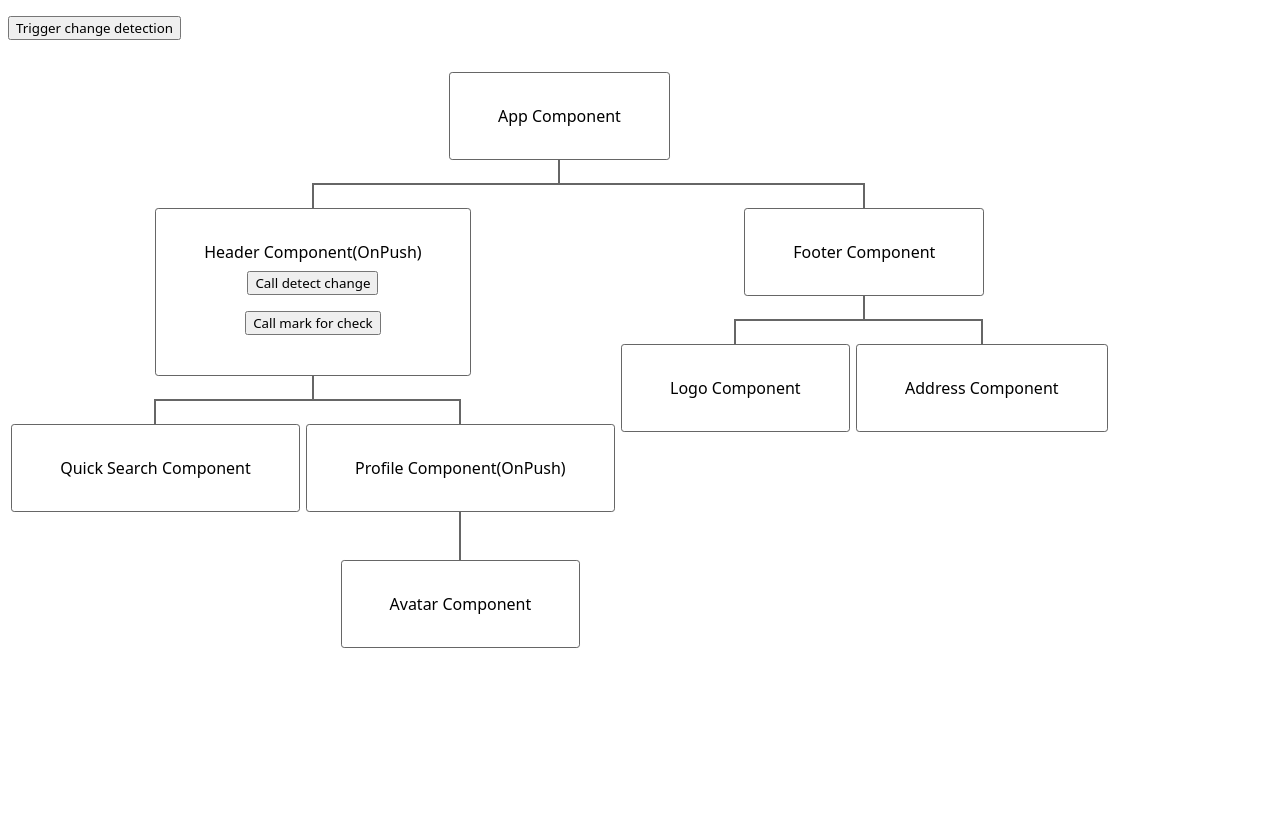
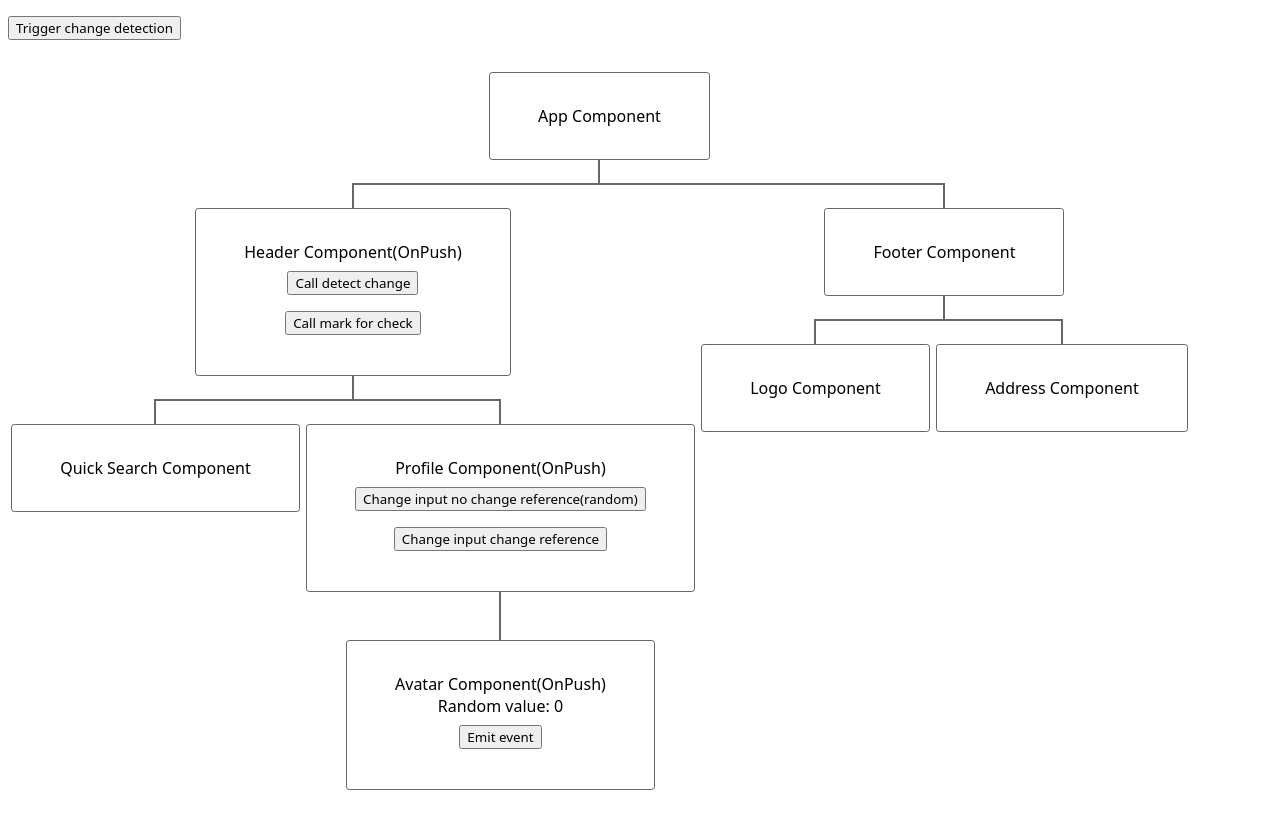
Before and after one commit to khanhtl/angular-change-detection, an Angular app: page / in a window 1280 px wide. Shown: the top 828 px of the page. Before the commit the page ends 800 px from the top, so only its background shows below. Built offline with nearby package versions, Linux system fonts and the light colour scheme.

Commit message:
feat: visualize

```diff
--- a/src/app/app.component.ts
+++ b/src/app/app.component.ts
@@ -1,4 +1,4 @@
-import { ApplicationRef, Component, ElementRef } from '@angular/core';
+import { ApplicationRef, Component, ElementRef, NgZone } from '@angular/core';
 import { highLight } from 'src/highLight';
 
 @Component({
@@ -7,7 +7,6 @@ import { highLight } from 'src/highLight';
     <button (click)="app.tick()">Trigger change detection</button>
     <ul class="tree">
       <li>
-        {{ highLight() }}
         <span>App Component</span>
         <ul>
           <li><app-header></app-header></li>
@@ -18,8 +17,10 @@ import { highLight } from 'src/highLight';
   `,
 })
 export class AppComponent {
-  constructor(public app: ApplicationRef, private el: ElementRef) { }
-  highLight() {
-    highLight(this.el);
+  constructor(public app: ApplicationRef, private el: ElementRef, private ngZone: NgZone) { }
+  ngDoCheck() {
+    this.ngZone.runOutsideAngular(() => {
+      highLight(this.el)
+    });
   }
 }
--- a/src/app/footer/address/address.component.ts
+++ b/src/app/footer/address/address.component.ts
@@ -1,17 +1,18 @@
-import { Component, ElementRef } from '@angular/core';
+import { Component, ElementRef, NgZone } from '@angular/core';
 import { highLight } from 'src/highLight';
 
 @Component({
   selector: 'app-address',
   template: `
-    {{ highLight() }}
     <span>Address Component</span>
   `
 })
 export class AddressComponent {
-  constructor(private el: ElementRef) {}
-  highLight() {
-    highLight(this.el)
+  constructor(private el: ElementRef, private ngZone: NgZone) {}
+  ngDoCheck(): void {
+    this.ngZone.runOutsideAngular(() => {
+      highLight(this.el)
+    });
   }
 
 }
--- a/src/app/footer/footer.component.ts
+++ b/src/app/footer/footer.component.ts
@@ -1,10 +1,9 @@
-import { Component, ElementRef } from '@angular/core';
+import { Component, ElementRef, NgZone } from '@angular/core';
 import { highLight } from 'src/highLight';
 
 @Component({
   selector: 'app-footer',
   template: `
-    {{ highLight() }}
     <span> Footer Component </span>
 
     <ul>
@@ -14,8 +13,10 @@ import { highLight } from 'src/highLight';
   `,
 })
 export class FooterComponent {
-  constructor(private el: ElementRef) {}
-  highLight() {
-    highLight(this.el);
+  constructor(private el: ElementRef, private ngZone: NgZone) {}
+  ngDoCheck(): void {
+    this.ngZone.runOutsideAngular(() => {
+      highLight(this.el)
+    });
   }
 }
--- a/src/app/footer/logo/logo.component.ts
+++ b/src/app/footer/logo/logo.component.ts
@@ -1,17 +1,18 @@
-import { Component, ElementRef } from '@angular/core';
+import { Component, ElementRef, NgZone } from '@angular/core';
 import { highLight } from 'src/highLight';
 
 @Component({
   selector: 'app-logo',
   template: `
-    {{ highLight() }}
     <span>Logo Component</span>
   `
 })
 export class LogoComponent {
-  constructor(private el: ElementRef) {}
-  highLight() {
-    highLight(this.el)
+  constructor(private el: ElementRef, private ngZone: NgZone) {}
+  ngDoCheck(): void {
+    this.ngZone.runOutsideAngular(() => {
+      highLight(this.el)
+    });
   }
 
 }
--- a/src/app/header/header.component.ts
+++ b/src/app/header/header.component.ts
@@ -3,6 +3,7 @@ import {
   ChangeDetectorRef,
   Component,
   ElementRef,
+  NgZone,
   OnInit,
 } from '@angular/core';
 import { highLight } from 'src/highLight';
@@ -10,27 +11,29 @@ import { highLight } from 'src/highLight';
 @Component({
   selector: 'app-header',
   template: `
-    {{ highLight() }}
     <span>
       Header Component(OnPush)<br />
       <button (click)="cdr.detectChanges()">Call detect change</button> <br>
-      <button (click)="markForCheck()">Call mark for check</button>
+      <button (click)="markForCheck()">Call mark for check</button> <br>
     </span>
     <ul>
       <li><app-quick-search></app-quick-search></li>
-      <li><app-profile></app-profile></li>
+      <li><app-profile ></app-profile></li>
     </ul>
   `,
-  changeDetection: ChangeDetectionStrategy.OnPush,
+  changeDetection: ChangeDetectionStrategy.OnPush
 })
 export class HeaderComponent {
-  constructor(private el: ElementRef, public cdr: ChangeDetectorRef) { }
-  highLight() {
-    highLight(this.el);
+  constructor(private el: ElementRef, public cdr: ChangeDetectorRef, private ngZone: NgZone) { }
+  ngDoCheck(): void {
+    this.ngZone.runOutsideAngular(() => {
+      highLight(this.el)
+    });
   }
-
   markForCheck() {
-    highLight(this.el, 'dirty', false);
+    // this.ngZone.runOutsideAngular(() => {
+    //   highLight(this.el, 'dirty', false);
+    // });
     this.cdr.markForCheck()
   }
 }
--- a/src/app/header/profile/avatar/avatar.component.ts
+++ b/src/app/header/profile/avatar/avatar.component.ts
@@ -1,17 +1,28 @@
-import { Component, ElementRef } from '@angular/core';
+import { Component, ElementRef, Output, EventEmitter, Input, NgZone, ChangeDetectionStrategy } from '@angular/core';
 import { highLight } from 'src/highLight';
 
 @Component({
   selector: 'app-avatar',
   template: `
-    {{ highLight() }}
-    <span>Avatar Component</span>
-  `
+     <span>
+      Avatar Component(OnPush)<br />
+      Random value: {{ data?.random || 0 }}<br />
+      <button (click)="emitEvent()">Emit event</button>
+    </span>
+  `,
+  changeDetection: ChangeDetectionStrategy.OnPush
 })
 export class AvatarComponent {
-  constructor(private el: ElementRef) {}
-  highLight() {
-    highLight(this.el)
+  @Output() onClick = new EventEmitter<unknown>();
+  clicked: boolean = false;
+  constructor(private el: ElementRef, private ngZone: NgZone) {}
+  ngDoCheck(): void {
+    this.ngZone.runOutsideAngular(() => {
+      highLight(this.el);
+    });
   }
-
+  @Input() data:any;
+  emitEvent() {
+    this.onClick.emit();
+  }
 }
--- a/src/app/header/profile/profile.component.ts
+++ b/src/app/header/profile/profile.component.ts
@@ -1,21 +1,37 @@
-import { ChangeDetectionStrategy, Component, ElementRef } from '@angular/core';
+import { ChangeDetectionStrategy, Component, ElementRef, EventEmitter, Input, NgZone, Output } from '@angular/core';
 import { highLight } from 'src/highLight';
 
 @Component({
   selector: 'app-profile',
   template: `
-    {{ highLight() }}
-    <span>Profile Component(OnPush)</span>
+    <span>Profile Component(OnPush)<br />
+    <button (click)="changeObjectNoChangeReference()">Change input no change reference(random)</button> <br />
+    <button (click)="changeObjectWithChangeReference()">Change input change reference</button> <br />
+    </span>
     <ul>
-      <li><app-avatar></app-avatar></li>
+      <li><app-avatar [data]="data" (onClick)="handleClick()"></app-avatar></li>
     </ul>
   `,
   changeDetection: ChangeDetectionStrategy.OnPush
 })
 export class ProfileComponent {
-  constructor(private el: ElementRef) {}
-  highLight() {
-    highLight(this.el)
+  constructor(private el: ElementRef, private ngZone: NgZone) {}
+  ngDoCheck(): void {
+    this.ngZone.runOutsideAngular(() => {
+      highLight(this.el)
+    });
+  }
+  data:any = {};
+
+  handleClick() {
+    console.log('clicked');
   }
 
+  changeObjectNoChangeReference() {
+    this.data.random = Math.random()
+  }
+
+  changeObjectWithChangeReference() {
+    this.data = {random: Math.random()}
+  }
 }
--- a/src/app/header/quick-search/quick-search.component.ts
+++ b/src/app/header/quick-search/quick-search.component.ts
@@ -1,17 +1,18 @@
-import { Component, ElementRef, ChangeDetectionStrategy } from '@angular/core';
+import { Component, ElementRef, ChangeDetectionStrategy, NgZone } from '@angular/core';
 import { highLight } from 'src/highLight';
 
 @Component({
   selector: 'app-quick-search',
   template: `
-    {{ highLight() }}
     <span>Quick Search Component</span>
   `
 })
 export class QuickSearchComponent {
-  constructor(private el: ElementRef) {}
-  highLight() {
-    highLight(this.el)
+  constructor(private el: ElementRef, private ngZone: NgZone) {}
+  ngDoCheck() {
+    this.ngZone.runOutsideAngular(() => {
+      highLight(this.el)
+    });
   }
 
 }
--- a/src/main.ts
+++ b/src/main.ts
@@ -8,5 +8,5 @@ if (environment.production) {
   enableProdMode();
 }
 
-platformBrowserDynamic().bootstrapModule(AppModule, {ngZone: 'noop'})
+platformBrowserDynamic().bootstrapModule(AppModule, /*{ngZone: 'noop'}*/)
   .catch(err => console.error(err));
```
